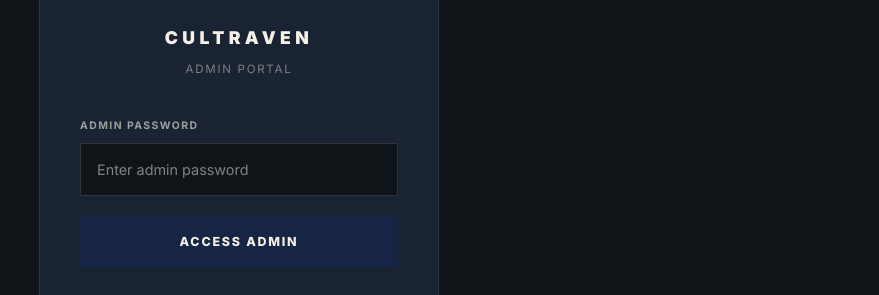
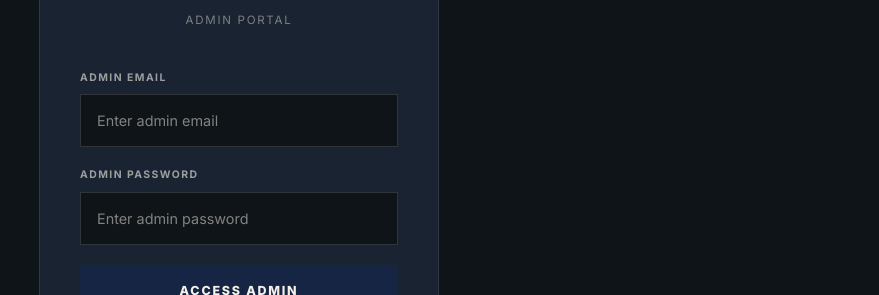
Before and after one commit to Cultraven/Cultraven-web-official, a Next.js app in the folder apps/web/: page /admin-login in a window 1280 px wide. Shown: the part 254-549 px from the top of the page, without its empty margins (401-1280 px from the left). Built offline with nearby package versions, Linux system fonts and the light colour scheme; no server answers.

Commit message:
remove announcement bar and update admin login to use email

```diff
--- a/apps/web/src/app/(shop)/layout.tsx
+++ b/apps/web/src/app/(shop)/layout.tsx
@@ -97,9 +97,6 @@ export default async function ShopLayout({ children }: ShopLayoutProps) {
 
   return (
     <>
-      {/* ── Announcement ticker bar ────────────────────────────────────── */}
-      <AnnouncementBar data={cms?.announcementBar ?? defaultAnnouncement} />
-
       {/* ── Sticky header ─────────────────────────────────────────────── */}
       <Header
         navMenu={cms?.navMenu ?? defaultNav}
--- a/apps/web/src/app/admin-login/page.tsx
+++ b/apps/web/src/app/admin-login/page.tsx
@@ -11,6 +11,7 @@ function AdminLoginForm() {
   const searchParams = useSearchParams();
   const redirect = searchParams.get("redirect") || "/admin";
 
+  const [email, setEmail] = useState("");
   const [password, setPassword] = useState("");
   const [error, setError] = useState("");
   const [loading, setLoading] = useState(false);
@@ -24,7 +25,7 @@ function AdminLoginForm() {
       const res = await fetch("/api/auth/admin-login", {
         method: "POST",
         headers: { "Content-Type": "application/json" },
-        body: JSON.stringify({ password }),
+        body: JSON.stringify({ email, password }),
       });
 
       if (res.ok) {
@@ -74,6 +75,24 @@ function AdminLoginForm() {
         <form onSubmit={handleSubmit} style={{ display: "flex", flexDirection: "column", gap: "1.25rem" }}>
           <div>
             <label
+              htmlFor="admin-email"
+              style={{ display: "block", fontSize: "0.65rem", fontWeight: 700, letterSpacing: "0.14em", textTransform: "uppercase", color: "rgba(245,241,232,0.6)", marginBottom: "0.5rem" }}
+            >
+              Admin Email
+            </label>
+            <input
+              id="admin-email"
+              type="email"
+              required
+              value={email}
+              onChange={(e) => setEmail(e.target.value)}
+              disabled={loading}
+              placeholder="Enter admin email"
+              style={{ width: "100%", padding: "0.875rem 1rem", backgroundColor: "#0F1419", border: "1.5px solid rgba(245,241,232,0.15)", color: "#F5F1E8", fontFamily: "Inter, sans-serif", fontSize: "0.9rem", outline: "none", boxSizing: "border-box" }}
+            />
+          </div>
+          <div>
+            <label
               htmlFor="admin-password"
               style={{ display: "block", fontSize: "0.65rem", fontWeight: 700, letterSpacing: "0.14em", textTransform: "uppercase", color: "rgba(245,241,232,0.6)", marginBottom: "0.5rem" }}
             >
--- a/apps/web/src/app/api/auth/admin-login/route.ts
+++ b/apps/web/src/app/api/auth/admin-login/route.ts
@@ -13,6 +13,7 @@ import { NextRequest, NextResponse } from "next/server";
 import { z } from "zod";
 
 const BodySchema = z.object({
+  email: z.string().email("Invalid email").min(1, "Email required"),
   password: z.string().min(1, "Password required").max(128),
 });
 
@@ -56,20 +57,27 @@ export async function POST(req: NextRequest) {
     return NextResponse.json({ error: "Password required" }, { status: 400 });
   }
 
-  const { password } = result.data;
+  const { email, password } = result.data;
 
+  const adminEmail = process.env.ADMIN_EMAIL;
   const adminPassword = process.env.ADMIN_PASSWORD;
   const adminToken = process.env.ADMIN_SECRET_TOKEN;
 
-  if (!adminPassword || !adminToken) {
-    console.error("[admin-login] ADMIN_PASSWORD or ADMIN_SECRET_TOKEN not set");
+  if (!adminEmail || !adminPassword || !adminToken) {
+    console.error("[admin-login] ADMIN_EMAIL, ADMIN_PASSWORD, or ADMIN_SECRET_TOKEN not set");
     return NextResponse.json(
       { error: "Admin authentication not configured." },
       { status: 500 }
     );
   }
 
-  // Constant-time comparison to prevent timing attacks
+  // Check email
+  if (email.toLowerCase() !== adminEmail.toLowerCase()) {
+    console.warn(`[admin-login] Failed attempt (email mismatch) from IP: ${ip}`);
+    return NextResponse.json({ error: "Invalid credentials." }, { status: 401 });
+  }
+
+  // Constant-time comparison for password to prevent timing attacks
   const passwordBuffer = Buffer.from(password);
   const expectedBuffer = Buffer.from(adminPassword);
 
@@ -85,7 +93,7 @@ export async function POST(req: NextRequest) {
 
   if (!passwordMatch) {
     // Log failed attempt (server-side only)
-    console.warn(`[admin-login] Failed attempt from IP: ${ip}`);
+    console.warn(`[admin-login] Failed attempt (password mismatch) from IP: ${ip}`);
     return NextResponse.json({ error: "Invalid credentials." }, { status: 401 });
   }
 
```
